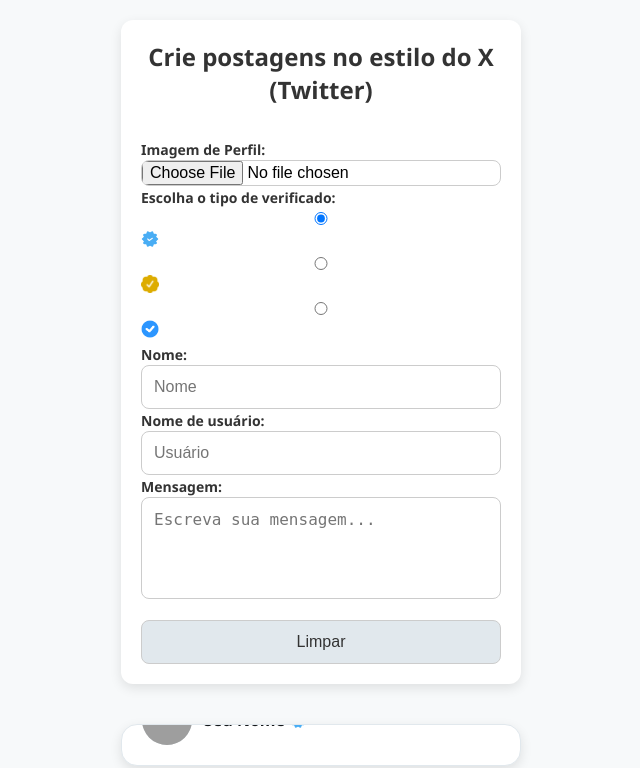
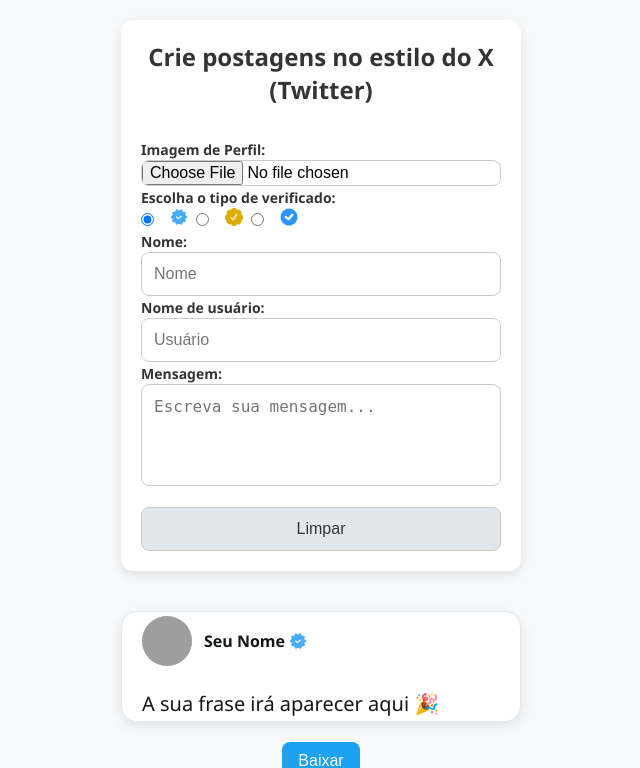
Before and after one commit to gbcasagrande/gbcasagrande.github.io, a PHP site: page /teste/index.html in a window 1280 px wide. Shown: the top 768 px of the page, without its empty margins (319-959 px from the left). Run offline with PHP 8.4, Linux system fonts and the light colour scheme; grey boxes are pictures that could not be loaded.

Commit message:
Update style.css

```diff
--- a/teste/style.css
+++ b/teste/style.css
@@ -40,7 +40,9 @@
     color: #333;
 }
 
-.form-container input, .form-container textarea, .form-container button {
+.form-container input,
+.form-container textarea,
+.form-container button {
     width: 100%;
     padding: 12px;
     font-size: 16px;
@@ -54,12 +56,21 @@
     padding: 0;
 }
 
-.form-container input[type="checkbox"] {
+.form-container input[type="checkbox"],
+.form-container input[type="radio"] {
     width: auto;
     margin-right: 8px;
+    vertical-align: middle; /* Alinha os ícones e os checkboxes */
 }
 
-.form-container input:focus, .form-container textarea:focus {
+.form-container div {
+    display: flex;
+    align-items: center;
+    gap: 8px; /* Remove o espaço entre os ícones e os checkboxes */
+}
+
+.form-container input:focus,
+.form-container textarea:focus {
     border-color: #1da1f2;
 }
 
@@ -192,4 +203,4 @@
 
 #uploadInput {
     display: none;
-  }
+}
```
